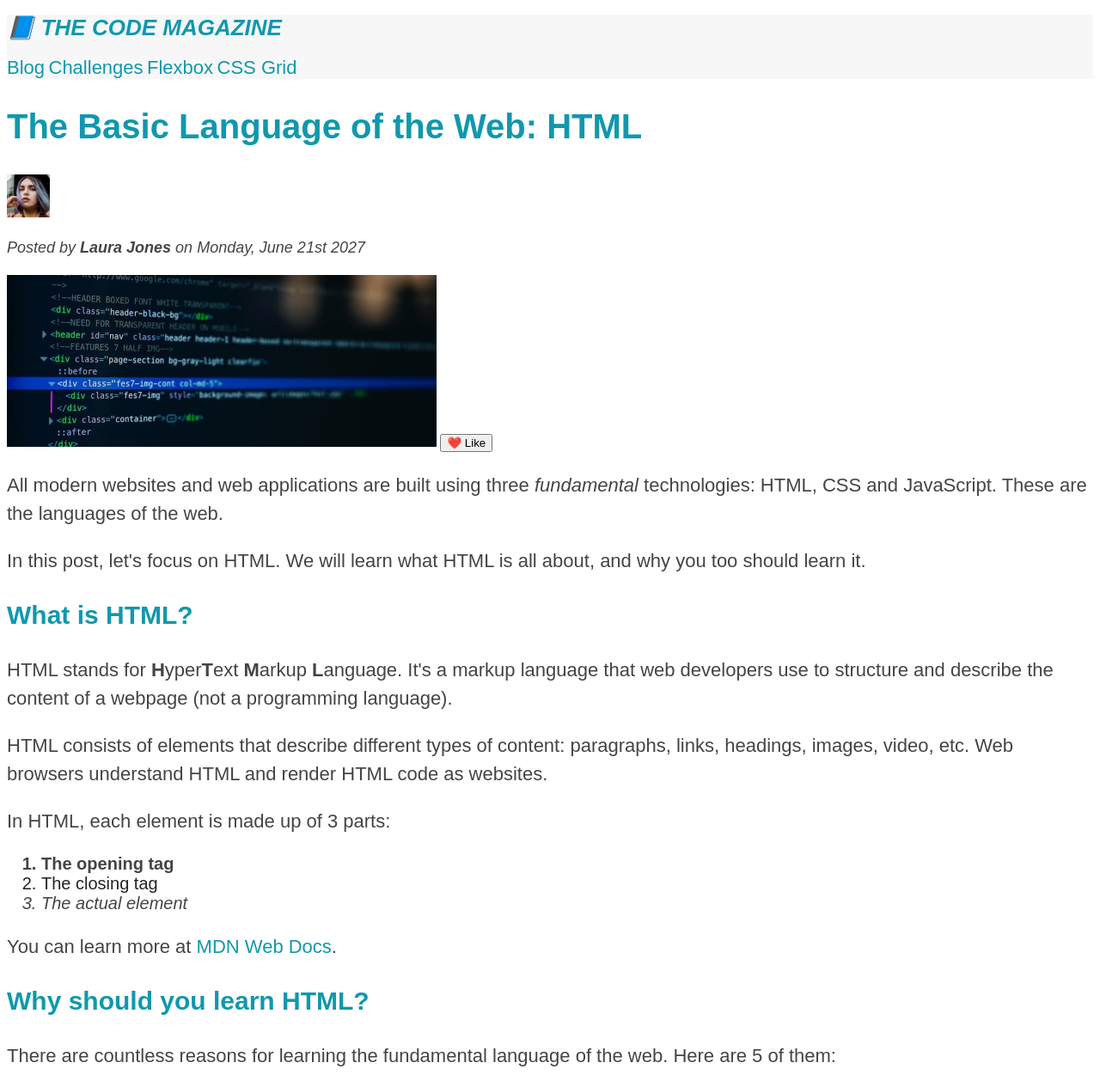
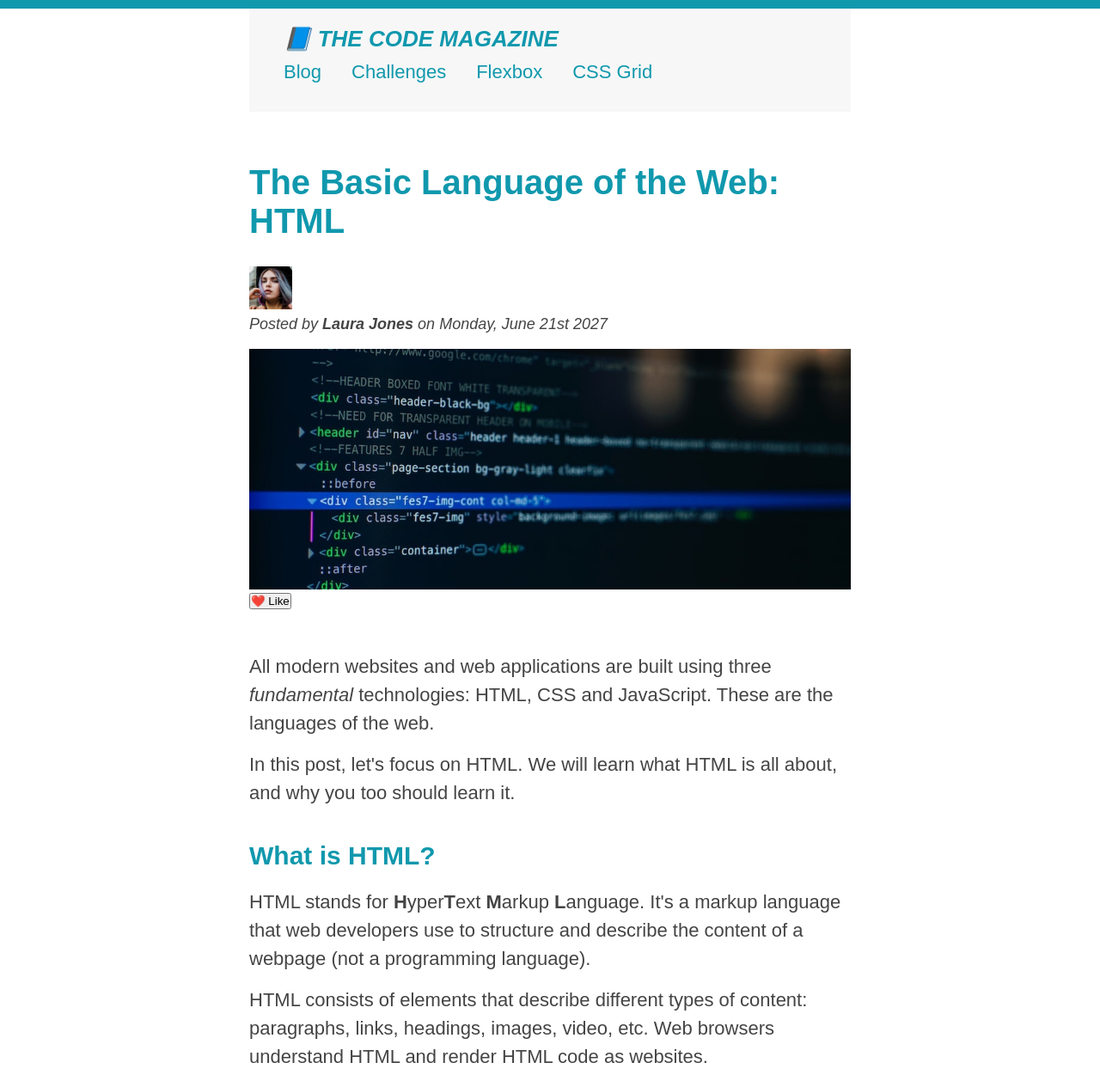
Before and after one commit to andonette-mbf/Jonas-HTML-Practice, a plain HTML site: page index.html in a window 1280 px wide. Shown: the top 1258 px of the page at 86% size. Drawn offline with Linux system fonts and the light colour scheme.

Commit message:
padding and margins added

```diff
--- a/style.css
+++ b/style.css
@@ -1,6 +1,11 @@
+* {
+  margin: 0;
+  padding: 0;
+}
 body {
   font-family: Arial, Helvetica, sans-serif;
   color: #444;
+  border-top: 10px solid #1098ad;
 }
 
 h1,
@@ -15,9 +20,12 @@ h1 {
 }
 h2 {
   font-size: 40px;
+  margin-bottom: 30px;
 }
 h3 {
   font-size: 30px;
+  margin-bottom: 20px;
+  margin-top: 40px;
 }
 h4 {
   font-size: 20px;
@@ -28,14 +36,61 @@ h4 {
 p {
   font-size: 22px;
   line-height: 1.5;
+  margin-bottom: 15px;
+}
+
+ul,
+ol {
+  margin-left: 50px;
 }
 
 li {
   font-size: 20px;
+  margin-bottom: 10px;
+}
+li:first-child {
+  font-weight: bold;
+}
+li:last-child {
+  font-style: italic;
+}
+li:nth-child(even) {
+  color: #232323;
 }
 
 a {
   font-size: 22px;
+}
+a:link,
+a:visited {
+  color: #1098ad;
+  text-decoration: none;
+}
+a:hover {
+  color: orangered;
+  font-weight: bold;
+  text-decoration: underline orangered;
+}
+nav {
+  font-size: 18px;
+}
+nav a:link {
+  margin-right: 30px;
+  margin-top: 10px;
+  display: inline-block;
+}
+nav a:link:last-child {
+  margin-right: 0;
+}
+article {
+  margin-bottom: 60px;
+}
+aside {
+  background-color: #f7f7f7;
+  border-top: 5px solid #1098ad;
+  border-bottom: 5px solid #1098ad;
+  padding: 50px 0;
+  width: 500px;
 }
 
 #copyright {
@@ -46,7 +101,11 @@ a {
   font-style: italic;
   font-size: 18px;
 }
-
+.container {
+  width: 700px;
+  margin-left: auto;
+  margin-right: auto;
+}
 .related-author {
   font-size: 18px;
   font-weight: bold;
@@ -57,31 +116,15 @@ a {
 
 .main-header {
   background-color: #f7f7f7;
+  padding: 20px 40px;
+  margin-bottom: 60px;
+  height: 80px;
 }
 
-aside {
-  background-color: #f7f7f7;
-  border-top: 5px solid #1098ad;
-  border-bottom: 5px solid #1098ad;
+.post-header {
+  margin-bottom: 50px;
 }
-
-li:first-child {
-  font-weight: bold;
+.post-img {
+  width: 100%;
+  height: auto;
 }
-li:last-child {
-  font-style: italic;
-}
-li:nth-child(even) {
-  color: #232323;
-}
-
-a:link,
-a:visited {
-  color: #1098ad;
-  text-decoration: none;
-}
-a:hover {
-  color: orangered;
-  font-weight: bold;
-  text-decoration: underline orangered;
-}
```
Also changed, not shown: 1 other file.
